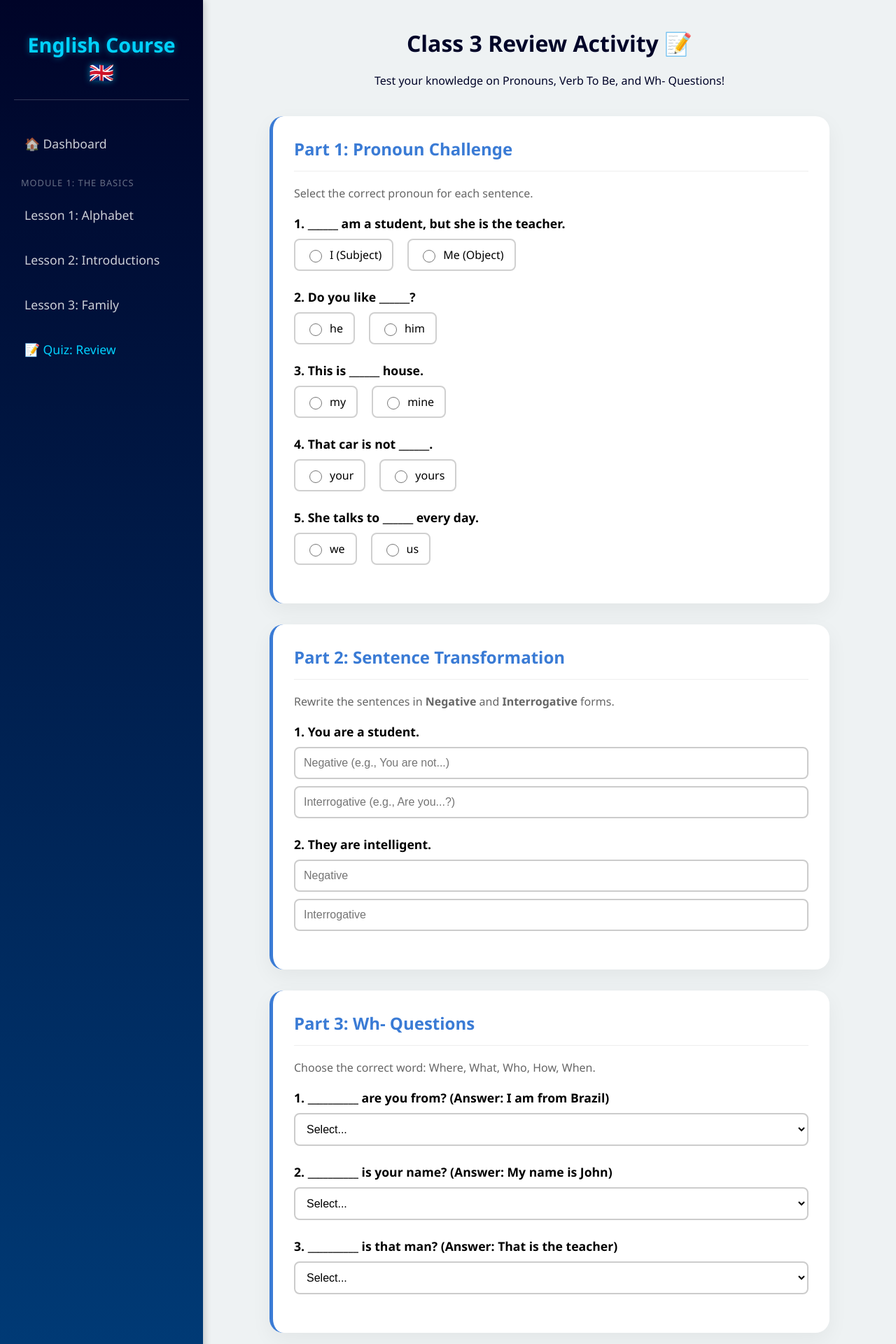
After one commit to cleiltonrodriguesofc/english_course, a Django app: page /quiz/ in a window 1280 px wide. The commit adds this page. Shown: the top 1920 px of the page at 70% size. Run offline with Django 5.2, Linux system fonts and the light colour scheme.

Commit message:
feat: initial implementation of quiz activity with 4 parts and voice recorder

```diff
--- a/english_course/core/templates/base.html
+++ b/english_course/core/templates/base.html
@@ -210,6 +253,7 @@
             <a href="{% url 'lesson_1' %}" class="nav-link">Lesson 1: Alphabet</a>
             <a href="{% url 'lesson_2' %}" class="nav-link">Lesson 2: Introductions</a>
             <a href="{% url 'lesson_3' %}" class="nav-link">Lesson 3: Family</a>
+            <a href="{% url 'quiz' %}" class="nav-link" style="color: #00D2FF;">📝 Quiz: Review</a>
         </div>
     </div>
 
--- a/english_course/core/templates/dashboard.html
+++ b/english_course/core/templates/dashboard.html
@@ -13,6 +13,8 @@
             <a href="{% url 'lesson_1' %}" class="lesson-btn">Lesson 1: Alphabet</a>
             <a href="{% url 'lesson_2' %}" class="lesson-btn">Lesson 2: Introductions</a>
             <a href="{% url 'lesson_3' %}" class="lesson-btn">Lesson 3: Family & Verbs</a>
+            <a href="{% url 'quiz' %}" class="lesson-btn" style="background: #00D2FF; color: #000428;">📝 Quiz:
+                Review</a>
         </div>
     </div>
 
--- /dev/null
+++ b/english_course/core/templates/quiz.html
@@ -0,0 +1,530 @@
+{% extends 'base.html' %}
+{% block title %}Quiz: Class 3 - English Course{% endblock %}
+
+{% block extra_css %}
+<style>
+    :root {
+        --q-primary: #00D2FF;
+        --q-secondary: #3A7BD5;
+        --q-dark: #000428;
+        --q-light: #E0F7FA;
+        --q-success: #00E676;
+        --q-error: #FF1744;
+    }
+
+    .quiz-container {
+        max-width: 800px;
+        margin: 40px auto;
+        padding: 0 20px;
+    }
+
+    .quiz-header {
+        text-align: center;
+        margin-bottom: 40px;
+        color: var(--q-dark);
+    }
+
+    .quiz-section {
+        background: white;
+        border-radius: 20px;
+        padding: 30px;
+        margin-bottom: 30px;
+        box-shadow: 0 10px 30px rgba(0, 0, 0, 0.05);
+        border-left: 5px solid var(--q-secondary);
+    }
+
+    .quiz-section h2 {
+        color: var(--q-secondary);
+        margin-top: 0;
+        border-bottom: 1px solid #eee;
+        padding-bottom: 15px;
+        margin-bottom: 20px;
+    }
+
+    .question {
+        margin-bottom: 25px;
+    }
+
+    .question-text {
+        font-weight: bold;
+        color: #000;
+        /* FORCE BLACK */
+        margin-bottom: 10px;
+        font-size: 1.1rem;
+    }
+
+    /* Input Styles */
+    .q-input {
+        width: 100%;
+        padding: 12px;
+        border: 2px solid #ccc;
+        /* Darker border */
+        border-radius: 8px;
+        font-size: 1rem;
+        transition: 0.3s;
+        box-sizing: border-box;
+        color: #000;
+        /* FORCE BLACK */
+        background: #fff;
+    }
+
+    .q-input:focus {
+        border-color: var(--q-primary);
+        outline: none;
+    }
+
+    .q-select {
+        width: 100%;
+        padding: 12px;
+        border: 2px solid #ccc;
+        border-radius: 8px;
+        font-size: 1rem;
+        background: white;
+        cursor: pointer;
+        color: #000;
+        /* FORCE BLACK */
+    }
+
+    /* Radio Options */
+    .radio-group {
+        display: flex;
+        gap: 20px;
+        flex-wrap: wrap;
+    }
+
+    .radio-option {
+        display: flex;
+        align-items: center;
+        gap: 8px;
+        cursor: pointer;
+        background: #fff;
+        /* White background */
+        padding: 10px 15px;
+        border-radius: 8px;
+        border: 2px solid #d0d0d0;
+        /* Visible border */
+        transition: 0.2s;
+        color: #000;
+        /* FORCE BLACK */
+        font-weight: 500;
+    }
+
+    .radio-option:hover {
+        background: var(--q-light);
+        border-color: var(--q-primary);
+    }
+
+    input[type="radio"] {
+        accent-color: var(--q-secondary);
+        width: 18px;
+        height: 18px;
+    }
+
+    /* Voice Recorder Styles */
+    .recorder-box {
+        background: #f0f4f8;
+        padding: 20px;
+        border-radius: 10px;
+        display: flex;
+        align-items: center;
+        gap: 15px;
+        border: 1px dashed #ccc;
+    }
+
+    .record-btn {
+        width: 50px;
+        height: 50px;
+        border-radius: 50%;
+        background: var(--q-error);
+        border: none;
+        color: white;
+        font-size: 1.2rem;
+        cursor: pointer;
+        display: flex;
+        align-items: center;
+        justify-content: center;
+        transition: 0.3s;
+        box-shadow: 0 4px 10px rgba(255, 23, 68, 0.3);
+    }
+
+    .record-btn.recording {
+        animation: pulse 1.5s infinite;
+        background: darkred;
+    }
+
+    .record-btn:disabled {
+        background: #ccc;
+        cursor: not-allowed;
+        box-shadow: none;
+    }
+
+    @keyframes pulse {
+        0% {
+            transform: scale(1);
+            box-shadow: 0 0 0 0 rgba(255, 23, 68, 0.7);
+        }
+
+        70% {
+            transform: scale(1.1);
+            box-shadow: 0 0 0 10px rgba(255, 23, 68, 0);
+        }
+
+        100% {
+            transform: scale(1);
+            box-shadow: 0 0 0 0 rgba(255, 23, 68, 0);
+        }
+    }
+
+    /* Submit Button */
+    .submit-container {
+        text-align: center;
+        margin-top: 40px;
+        margin-bottom: 60px;
+    }
+
+    .submit-btn {
+        background: linear-gradient(90deg, var(--q-secondary), var(--q-primary));
+        color: white;
+        border: none;
+        padding: 15px 50px;
+        font-size: 1.5rem;
+        border-radius: 50px;
+        cursor: pointer;
+        font-weight: bold;
+        box-shadow: 0 10px 25px rgba(58, 123, 213, 0.4);
+        transition: 0.3s;
+    }
+
+    .submit-btn:hover {
+        transform: translateY(-3px);
+        box-shadow: 0 15px 35px rgba(58, 123, 213, 0.5);
+    }
+
+    /* Feedback */
+    .feedback {
+        margin-top: 5px;
+        font-size: 0.9rem;
+        font-weight: bold;
+        display: none;
+    }
+
+    .feedback.correct {
+        color: var(--q-success);
+        display: block;
+    }
+
+    .feedback.incorrect {
+        color: var(--q-error);
+        display: block;
+    }
+
+    /* Mobile adjustments */
+    @media (max-width: 768px) {
+        .quiz-container {
+            padding: 0 10px;
+            margin-top: 20px;
+        }
+
+        .quiz-section {
+            padding: 20px;
+        }
+
+        .radio-group {
+            flex-direction: column;
+            gap: 10px;
+        }
+
+        .recorder-box {
+            flex-direction: column;
+            align-items: stretch;
+            text-align: center;
+        }
+
+        .record-btn {
+            margin: 0 auto;
+        }
+    }
+</style>
+{% endblock %}
+
+{% block content %}
+<div class="quiz-container">
+    <div class="quiz-header">
+        <h1>Class 3 Review Activity 📝</h1>
+        <p>Test your knowledge on Pronouns, Verb To Be, and Wh- Questions!</p>
+    </div>
+
+    <form id="quizForm" onsubmit="return false;">
+
+        <!-- PART 1 -->
+        <div class="quiz-section">
+            <h2>Part 1: Pronoun Challenge</h2>
+            <p style="margin-bottom: 20px; color: #666;">Select the correct pronoun for each sentence.</p>
+
+            <div class="question" data-correct="I">
+                <div class="question-text">1. ______ am a student, but she is the teacher.</div>
+                <div class="radio-group">
+                    <label class="radio-option"><input type="radio" name="q1_1" value="I"> I (Subject)</label>
+                    <label class="radio-option"><input type="radio" name="q1_1" value="Me"> Me (Object)</label>
+                </div>
+                <div class="feedback"></div>
+            </div>
+
+            <div class="question" data-correct="him">
+                <div class="question-text">2. Do you like ______?</div>
+                <div class="radio-group">
+                    <label class="radio-option"><input type="radio" name="q1_2" value="he"> he</label>
+                    <label class="radio-option"><input type="radio" name="q1_2" value="him"> him</label>
+                </div>
+                <div class="feedback"></div>
+            </div>
+
+            <div class="question" data-correct="my">
+                <div class="question-text">3. This is ______ house.</div>
+                <div class="radio-group">
+                    <label class="radio-option"><input type="radio" name="q1_3" value="my"> my</label>
+                    <label class="radio-option"><input type="radio" name="q1_3" value="mine"> mine</label>
+                </div>
+                <div class="feedback"></div>
+            </div>
+
+            <div class="question" data-correct="yours">
+                <div class="question-text">4. That car is not ______.</div>
+                <div class="radio-group">
+                    <label class="radio-option"><input type="radio" name="q1_4" value="your"> your</label>
+                    <label class="radio-option"><input type="radio" name="q1_4" value="yours"> yours</label>
+                </div>
+                <div class="feedback"></div>
+            </div>
+
+            <div class="question" data-correct="us">
+                <div class="question-text">5. She talks to ______ every day.</div>
+                <div class="radio-group">
+                    <label class="radio-option"><input type="radio" name="q1_5" value="we"> we</label>
+                    <label class="radio-option"><input type="radio" name="q1_5" value="us"> us</label>
+                </div>
+                <div class="feedback"></div>
+            </div>
+        </div>
+
+        <!-- PART 2 -->
+        <div class="quiz-section">
+            <h2>Part 2: Sentence Transformation</h2>
+            <p style="margin-bottom: 20px; color: #666;">Rewrite the sentences in <strong>Negative</strong> and
+                <strong>Interrogative</strong> forms.
+            </p>
+
+            <div class="question">
+                <div class="question-text">1. You are a student.</div>
+                <input type="text" class="q-input" placeholder="Negative (e.g., You are not...)" name="q2_1_neg"
+                    data-answer="you are not a student">
+                <input type="text" class="q-input" placeholder="Interrogative (e.g., Are you...?)" name="q2_1_int"
+                    style="margin-top: 10px;" data-answer="are you a student?">
+                <div class="feedback"></div>
+            </div>
+
+            <div class="question">
+                <div class="question-text">2. They are intelligent.</div>
+                <input type="text" class="q-input" placeholder="Negative" name="q2_2_neg"
+                    data-answer="they are not intelligent">
+                <input type="text" class="q-input" placeholder="Interrogative" name="q2_2_int" style="margin-top: 10px;"
+                    data-answer="are they intelligent?">
+                <div class="feedback"></div>
+            </div>
+        </div>
+
+        <!-- PART 3 -->
+        <div class="quiz-section">
+            <h2>Part 3: Wh- Questions</h2>
+            <p style="margin-bottom: 20px; color: #666;">Choose the correct word: Where, What, Who, How, When.</p>
+
+            <div class="question" data-correct="Where">
+                <div class="question-text">1. __________ are you from? (Answer: I am from Brazil)</div>
+                <select class="q-select" name="q3_1">
+                    <option value="">Select...</option>
+                    <option value="What">What</option>
+                    <option value="Where">Where</option>
+                    <option value="Who">Who</option>
+                </select>
+                <div class="feedback"></div>
+            </div>
+
+            <div class="question" data-correct="What">
+                <div class="question-text">2. __________ is your name? (Answer: My name is John)</div>
+                <select class="q-select" name="q3_2">
+                    <option value="">Select...</option>
+                    <option value="What">What</option>
+                    <option value="Where">Where</option>
+                    <option value="When">When</option>
+                </select>
+                <div class="feedback"></div>
+            </div>
+
+            <div class="question" data-correct="Who">
+                <div class="question-text">3. __________ is that man? (Answer: That is the teacher)</div>
+                <select class="q-select" name="q3_3">
+                    <option value="">Select...</option>
+                    <option value="Who">Who</option>
+                    <option value="How">How</option>
+                    <option value="Where">Where</option>
+                </select>
+                <div class="feedback"></div>
+            </div>
+        </div>
+
+        <!-- PART 4 -->
+        <div class="quiz-section">
+            <h2>Part 4: Speaking Challenge 🎤</h2>
+            <p style="margin-bottom: 20px; color: #666;">Read the sentences aloud. Record your voice to practice!</p>
+
+            <div class="question">
+                <div class="question-text">1. "Excuse me, but I have to go."</div>
+                <div class="recorder-box">
+                    <button class="record-btn" onclick="toggleRecord(this, 'audio1')">🎤</button>
+                    <audio id="audio1" controls style="display:none; width: 100%;"></audio>
+                    <span class="status-text">Click mic to record</span>
+                </div>
+            </div>
+
+            <div class="question">
+                <div class="question-text">2. "What is your name? Nice to meet you."</div>
+                <div class="recorder-box">
+                    <button class="record-btn" onclick="toggleRecord(this, 'audio2')">🎤</button>
+                    <audio id="audio2" controls style="display:none; width: 100%;"></audio>
+                    <span class="status-text">Click mic to record</span>
+                </div>
+            </div>
+
+            <div class="question">
+                <div class="question-text">3. "I am Brazilian. And you?"</div>
+                <div class="recorder-box">
+                    <button class="record-btn" onclick="toggleRecord(this, 'audio3')">🎤</button>
+                    <audio id="audio3" controls style="display:none; width: 100%;"></audio>
+                    <span class="status-text">Click mic to record</span>
+                </div>
+            </div>
+        </div>
+
+        <div class="submit-container">
+            <button class="submit-btn" onclick="checkAnswers()">Submit Answers ✅</button>
+            <div id="finalScore" style="margin-top: 20px; font-size: 1.5rem; font-weight: bold;"></div>
+        </div>
+
+    </form>
+</div>
+{% endblock %}
+
+{% block extra_js %}
+<script>
+    // --- RECORDING LOGIC ---
+    let mediaRecorders = {};
+    let audioChunks = {};
+
+    async function toggleRecord(btn, audioId) {
+        if (!mediaRecorders[audioId] || mediaRecorders[audioId].state === "inactive") {
+            // Start Recording
+            try {
+                const stream = await navigator.mediaDevices.getUserMedia({ audio: true });
+                const mediaRecorder = new MediaRecorder(stream);
+                mediaRecorders[audioId] = mediaRecorder;
+                audioChunks[audioId] = [];
+
+                mediaRecorder.ondataavailable = event => {
+                    audioChunks[audioId].push(event.data);
+                };
+
+                mediaRecorder.onstop = () => {
+                    const audioBlob = new Blob(audioChunks[audioId], { type: 'audio/webm' });
+                    const audioUrl = URL.createObjectURL(audioBlob);
+                    const audioEl = document.getElementById(audioId);
+                    audioEl.src = audioUrl;
+                    audioEl.style.display = 'block';
+                };
+
+                mediaRecorder.start();
+                btn.classList.add('recording');
+                btn.nextElementSibling.nextElementSibling.innerText = "Recording... (Click to stop)";
+            } catch (err) {
+                alert("Error accessing microphone: " + err.message);
+            }
+        } else {
+            // Stop Recording
+            mediaRecorders[audioId].stop();
+            btn.classList.remove('recording');
+            btn.nextElementSibling.nextElementSibling.innerText = "Recorded! ▶ Play to listen";
+        }
+    }
+
+    // --- CHECK ANSWERS LOGIC ---
+    function checkAnswers() {
+        let score = 0;
+        let total = 0;
+
+        // Part 1: Radios
+        document.querySelectorAll('.quiz-section:nth-child(1) .question').forEach(q => {
+            total++;
+            const correct = q.dataset.correct;
+            const feedback = q.querySelector('.feedback');
+            const selected = q.querySelector('input:checked');
+
+            if (selected && selected.value === correct) {
+                score++;
+                feedback.innerHTML = "Correct! ✅";
+                feedback.className = "feedback correct";
+            } else {
+                feedback.innerHTML = `Incorrect. The answer is <strong>${correct}</strong>.`;
+                feedback.className = "feedback incorrect";
+            }
+        });
+
+        // Part 2: Inputs
+        document.querySelectorAll('.quiz-section:nth-child(2) .question input').forEach(inp => {
+            total++;
+            const correct = inp.dataset.answer.toLowerCase();
+            const userAns = inp.value.trim().toLowerCase().replace(/[.,!]/g, ''); // Basic cleaning
+            const feedback = inp.parentNode.querySelector('.feedback');
+
+            // Check if user answer roughly matches (allowing for punctuation diffs)
+            if (userAns === correct.replace(/[.,!]/g, '')) {
+                score++;
+                // feedback handled per line? Ideally unique feedback per input, but grouped here
+                // For simplicity, we just count score.
+                inp.style.borderColor = "var(--q-success)";
+            } else {
+                inp.style.borderColor = "var(--q-error)";
+            }
+        });
+
+        // Show feedback for Part 2 separately as specific text
+        // (Simplified for this demo to just color the border)
+
+        // Part 3: Selects
+        document.querySelectorAll('.quiz-section:nth-child(3) .question').forEach(q => {
+            total++;
+            const correct = q.dataset.correct;
+            const feedback = q.querySelector('.feedback');
+            const selected = q.querySelector('select').value;
+
+            if (selected === correct) {
+                score++;
+                feedback.innerHTML = "Correct! ✅";
+                feedback.className = "feedback correct";
+            } else {
+                feedback.innerHTML = `Incorrect. The answer is <strong>${correct}</strong>.`;
+                feedback.className = "feedback incorrect";
+            }
+        });
+
+        // Display Score
+        const finalDiv = document.getElementById('finalScore');
+        const percentage = Math.round((score / total) * 100);
+        finalDiv.innerText = `You scored ${score} / ${total} (${percentage}%)`;
+
+        if (percentage >= 80) finalDiv.style.color = "var(--q-success)";
+        else finalDiv.style.color = "var(--q-dark)";
+
+        // Scroll to bottom
+        finalDiv.scrollIntoView({ behavior: 'smooth' });
+    }
+</script>
+{% endblock %}
--- a/english_course/core/urls.py
+++ b/english_course/core/urls.py
@@ -5,5 +5,6 @@ urlpatterns = [
     path('', views.dashboard, name='dashboard'),
     path('lesson/1/', views.lesson_1, name='lesson_1'),
     path('lesson/2/', views.lesson_2, name='lesson_2'),
-    path('lesson/3/', views.lesson_3, name='lesson_3'),
+    path('lesson-3/', views.lesson_3, name='lesson_3'),
+    path('quiz/', views.quiz_view, name='quiz'),
 ]
--- a/english_course/core/views.py
+++ b/english_course/core/views.py
@@ -15,3 +15,6 @@ def lesson_2(request):
 
 def lesson_3(request):
     return render(request, 'lesson_3.html')
+
+def quiz_view(request):
+    return render(request, 'quiz.html')
```
Also changed, not shown: other parts of english_course/core/templates/base.html (+44 -1 lines).
